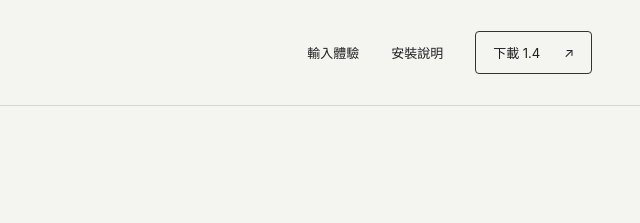
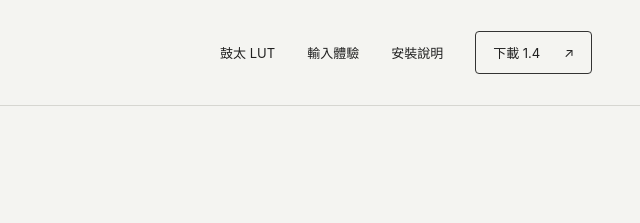
Before and after one commit to jeihan101/gootai-zhuyin, a plain HTML site: page index.html in a window 1280 px wide. Shown: the top 223 px of the page, 640-1280 px from the left. Drawn offline with Linux system fonts and the light colour scheme.

Commit message:
Add Gootai LUT navigation

```diff
--- a/index.html
+++ b/index.html
@@ -8,7 +8,7 @@
 </head>
 <body>
 <a class="skip" href="#main">跳至主要內容</a>
-<header class="header"><a class="product" href="#" aria-label="鼓太注音首頁"><img src="assets/gootai-mark.png" width="34" height="34" alt=""><span>鼓太注音</span><small>GOOTAI ZHUYIN</small></a><nav aria-label="主要導覽"><a href="#features">輸入體驗</a><a href="#install">安裝說明</a><a class="nav-download" href="#download">下載 1.4 <span aria-hidden="true">↗</span></a></nav></header>
+<header class="header"><a class="product" href="#" aria-label="鼓太注音首頁"><img src="assets/gootai-mark.png" width="34" height="34" alt=""><span>鼓太注音</span><small>GOOTAI ZHUYIN</small></a><nav aria-label="主要導覽"><a href="lut/">鼓太 LUT</a><a href="#features">輸入體驗</a><a href="#install">安裝說明</a><a class="nav-download" href="#download">下載 1.4 <span aria-hidden="true">↗</span></a></nav></header>
 <main id="main">
 <section class="hero wrap">
 <div class="hero-copy"><p class="eyebrow"><span class="dot"></span> VERSION 1.4 <span class="eyebrow-line"></span> 為繁體中文而做</p><h1>讓想說的話，<br>順手成字<span class="period">。</span></h1><p class="lead">熟悉的注音，自己的用詞。<br>從日常對話到拍片現場，讓輸入跟得上你的思緒。</p><div class="hero-actions"><a class="button dark" href="#download">下載鼓太注音 <span aria-hidden="true">↓</span></a><a class="text-link" href="#features">認識 1.4 <span aria-hidden="true">↘</span></a></div><p class="system-note">macOS · Apple 晶片與 Intel ／ Windows 10、11</p></div>
```
